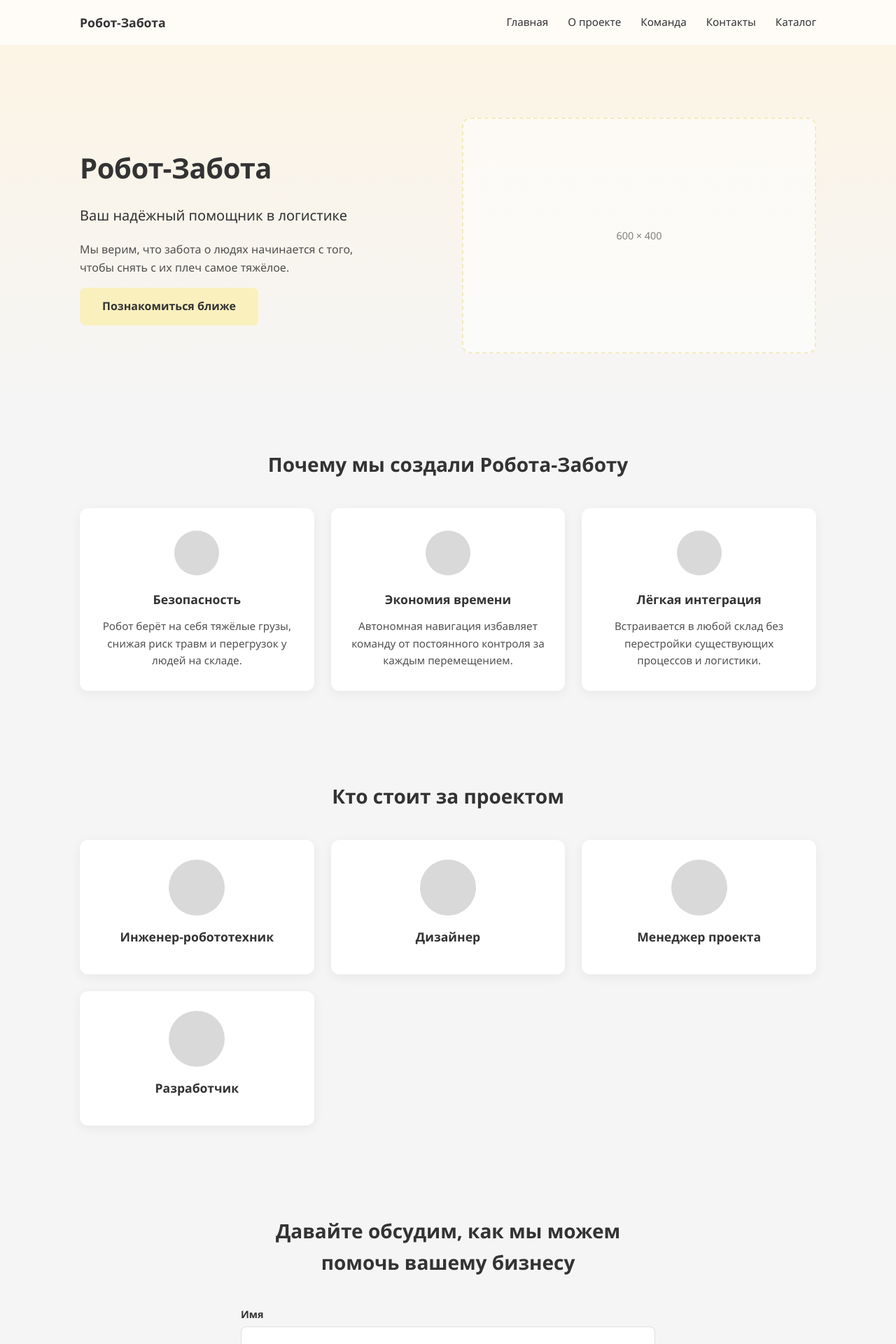
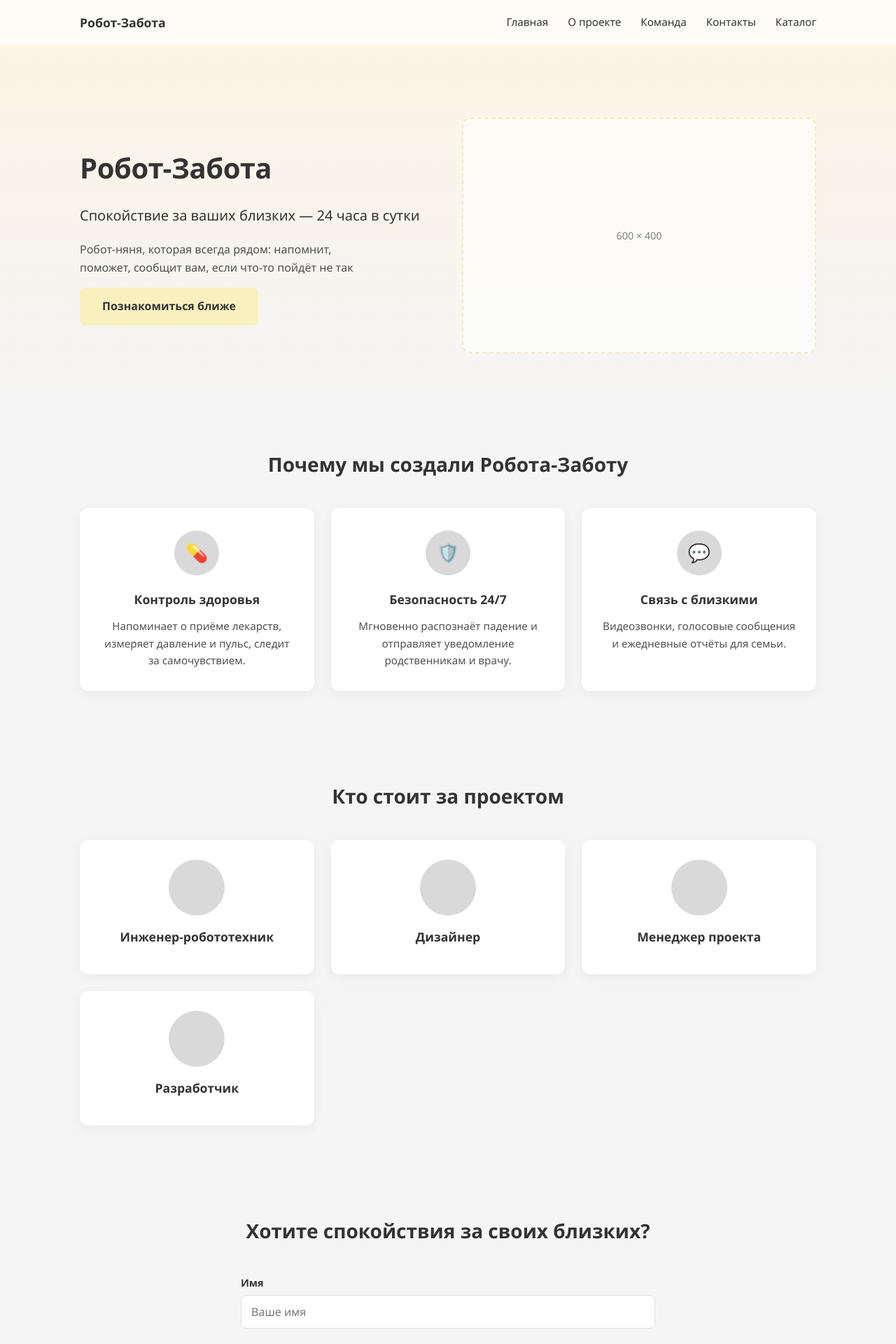
Before and after one commit to VladislavGnom/spectrum2_final_project_2026, a Django app: page / in a window 1280 px wide. Shown: the top 1920 px of the page at 70% size. Run offline with Django 5.2, Linux system fonts and the light colour scheme; parts of the project's set-up code (start-up, migrations or seed data) failed here and were passed over.

Commit message:
added prompt 1-2

```diff
--- a/blog/views.py
+++ b/blog/views.py
@@ -10,6 +10,6 @@ def index(request):
     """
     context = {
         'placeholder_title': 'Блог с кейсами',
-        'placeholder_text': 'Скоро здесь будет блог',
+        'placeholder_text': 'Скоро здесь будут истории семей, которым помогла наша няня',
     }
     return render(request, 'blog/stub.html', context)
--- a/catalog/views.py
+++ b/catalog/views.py
@@ -10,6 +10,6 @@ def index(request):
     """
     context = {
         'placeholder_title': 'Каталог роботов',
-        'placeholder_text': 'Скоро здесь будет каталог',
+        'placeholder_text': 'Скоро здесь будут модели роботов-нянь',
     }
     return render(request, 'catalog/stub.html', context)
--- a/core/static/core/script.js
+++ b/core/static/core/script.js
@@ -150,21 +150,21 @@ document.addEventListener('DOMContentLoaded', function () {
             })
             .then(function (result) {
                 if (result.body && result.body.ok) {
-                    successEl.textContent = 'Спасибо! Мы свяжемся с вами в ближайшее время';
+                    successEl.textContent = 'Мы подберём решение для вашей семьи и свяжемся с вами в ближайшее время';
                     form.reset();
                 } else if (result.body && result.body.errors) {
                     Object.keys(result.body.errors).forEach(function (field) {
                         setFieldError(field, result.body.errors[field][0].message);
                     });
                 } else {
-                    successEl.textContent = 'Спасибо! Мы свяжемся с вами в ближайшее время';
+                    successEl.textContent = 'Мы подберём решение для вашей семьи и свяжемся с вами в ближайшее время';
                     form.reset();
                 }
             })
             .catch(function (error) {
                 console.log('Ошибка отправки формы (данные сохранены только в консоли):', error);
                 // Даже при недоступности бэкенда — не оставляем пользователя без ответа
-                successEl.textContent = 'Спасибо! Мы свяжемся с вами в ближайшее время';
+                successEl.textContent = 'Мы подберём решение для вашей семьи и свяжемся с вами в ближайшее время';
                 form.reset();
             })
             .finally(function () {
--- a/core/static/core/style.css
+++ b/core/static/core/style.css
@@ -271,6 +271,11 @@ img {
     border-radius: 50%;
     background-color: #D9D9D9;
     margin: 0 auto 20px;
+    display: flex;
+    align-items: center;
+    justify-content: center;
+    font-size: 1.6rem;
+    line-height: 1;
 }
 
 .card-title {
--- a/core/templates/core/base.html
+++ b/core/templates/core/base.html
@@ -4,8 +4,8 @@
 <head>
     <meta charset="UTF-8">
     <meta name="viewport" content="width=device-width, initial-scale=1.0">
-    <title>{% block title %}Робот-Забота — надёжный помощник в логистике{% endblock %}</title>
-    <meta name="description" content="{# ТЕКСТ ОТ БРЕНДА: мета-описание — пример, заменить после получения стратегии #}Робот-Забота — мобильная платформа, которая берёт на себя тяжёлую работу на складе и заботится о безопасности вашей команды.">
+    <title>{% block title %}Робот-Забота — спокойствие за ваших близких{% endblock %}</title>
+    <meta name="description" content="{# ТЕКСТ ОТ БРЕНДА: мета-описание — пример, заменить после получения стратегии #}Робот-няня — забота о ваших близких, когда вы не можете быть рядом. Контроль здоровья, безопасность и связь 24/7.">
     <link rel="stylesheet" href="{% static 'core/style.css' %}">
     {% block extra_head %}{% endblock %}
 </head>
@@ -44,7 +44,7 @@
             </span>
             <p class="footer-note">
                 {# ТЕКСТ ОТ БРЕНДА: подпись в футере — пример, заменить после получения стратегии #}
-                © 2026 Робот-Забота. Заботимся о вашей команде и вашем времени.
+                © 2026 Робот-Забота. Заботимся о тех, кто вам дорог.
             </p>
         </div>
     </footer>
--- a/core/templates/core/index.html
+++ b/core/templates/core/index.html
@@ -13,11 +13,11 @@
                 </h1>
                 <p class="hero-slogan">
                     {# ТЕКСТ ОТ БРЕНДА: слоган — пример, заменить после получения стратегии #}
-                    Ваш надёжный помощник в логистике
+                    Спокойствие за ваших близких — 24 часа в сутки
                 </p>
                 <p class="hero-subtext">
                     {# ТЕКСТ ОТ БРЕНДА: подводка — пример, заменить после получения стратегии #}
-                    Мы верим, что забота о людях начинается с того, чтобы снять с их плеч самое тяжёлое.
+                    Робот-няня, которая всегда рядом: напомнит, поможет, сообщит вам, если что-то пойдёт не так
                 </p>
                 <a href="#about" class="btn btn-primary">
                     {# ТЕКСТ ОТ БРЕНДА: текст кнопки — пример, заменить после получения стратегии #}
@@ -26,7 +26,7 @@
             </div>
 
             <div class="hero-visual">
-                {# ЗАМЕНИТЬ: рендер робота #}
+                {# ЗАМЕНИТЬ: рендер робота-няни рядом с пожилым человеком в уютной комнате #}
                 <div class="hero-visual-placeholder">
                     <span>600 × 400</span>
                 </div>
@@ -44,38 +44,47 @@
 
             <div class="cards-grid">
                 <div class="card">
-                    <div class="card-icon">{# ЗАМЕНИТЬ: иконка #}</div>
+                    <div class="card-icon">
+                        {# ЗАМЕНИТЬ: фото робота, напоминающего о лекарствах #}
+                        💊
+                    </div>
                     <h3 class="card-title">
                         {# ТЕКСТ ОТ БРЕНДА: заголовок карточки — пример, заменить после получения стратегии #}
-                        Безопасность
+                        Контроль здоровья
                     </h3>
                     <p class="card-text">
                         {# ТЕКСТ ОТ БРЕНДА: описание карточки — пример, заменить после получения стратегии #}
-                        Робот берёт на себя тяжёлые грузы, снижая риск травм и перегрузок у людей на складе.
+                        Напоминает о приёме лекарств, измеряет давление и пульс, следит за самочувствием.
                     </p>
                 </div>
 
                 <div class="card">
-                    <div class="card-icon">{# ЗАМЕНИТЬ: иконка #}</div>
+                    <div class="card-icon">
+                        {# ЗАМЕНИТЬ: фото робота с пожилым человеком #}
+                        🛡️
+                    </div>
                     <h3 class="card-title">
                         {# ТЕКСТ ОТ БРЕНДА: заголовок карточки — пример, заменить после получения стратегии #}
-                        Экономия времени
+                        Безопасность 24/7
                     </h3>
                     <p class="card-text">
                         {# ТЕКСТ ОТ БРЕНДА: описание карточки — пример, заменить после получения стратегии #}
-                        Автономная навигация избавляет команду от постоянного контроля за каждым перемещением.
+                        Мгновенно распознаёт падение и отправляет уведомление родственникам и врачу.
                     </p>
                 </div>
 
                 <div class="card">
-                    <div class="card-icon">{# ЗАМЕНИТЬ: иконка #}</div>
+                    <div class="card-icon">
+                        {# ЗАМЕНИТЬ: фото интерфейса приложения для родственников #}
+                        💬
+                    </div>
                     <h3 class="card-title">
                         {# ТЕКСТ ОТ БРЕНДА: заголовок карточки — пример, заменить после получения стратегии #}
-                        Лёгкая интеграция
+                        Связь с близкими
                     </h3>
                     <p class="card-text">
                         {# ТЕКСТ ОТ БРЕНДА: описание карточки — пример, заменить после получения стратегии #}
-                        Встраивается в любой склад без перестройки существующих процессов и логистики.
+                        Видеозвонки, голосовые сообщения и ежедневные отчёты для семьи.
                     </p>
                 </div>
             </div>
@@ -116,26 +125,26 @@
         <div class="section-inner section-inner--narrow">
             <h2 class="section-title">
                 {# ТЕКСТ ОТ БРЕНДА: заголовок — пример, заменить после получения стратегии #}
-                Давайте обсудим, как мы можем помочь вашему бизнесу
+                Хотите спокойствия за своих близких?
             </h2>
 
             <form id="contact-form" class="contact-form" novalidate>
                 {% csrf_token %}
                 <div class="form-field">
                     <label for="id_name">Имя</label>
-                    <input type="text" id="id_name" name="name" autocomplete="name" required>
+                    <input type="text" id="id_name" name="name" autocomplete="name" placeholder="Ваше имя" required>
                     <span class="field-error" data-error-for="name"></span>
                 </div>
 
                 <div class="form-field">
                     <label for="id_email">Email</label>
-                    <input type="email" id="id_email" name="email" autocomplete="email" required>
+                    <input type="email" id="id_email" name="email" autocomplete="email" placeholder="email@example.com" required>
                     <span class="field-error" data-error-for="email"></span>
                 </div>
 
                 <div class="form-field">
                     <label for="id_message">Сообщение</label>
-                    <textarea id="id_message" name="message" rows="5" required></textarea>
+                    <textarea id="id_message" name="message" rows="5" placeholder="Расскажите о вашей ситуации..." required></textarea>
                     <span class="field-error" data-error-for="message"></span>
                 </div>
 
--- a/core/views.py
+++ b/core/views.py
@@ -28,6 +28,6 @@ def contact_submit(request):
     form = ContactForm(payload)
     if form.is_valid():
         # ЗАМЕНИТЬ: здесь в будущем — отправка письма или сохранение лида.
-        return JsonResponse({'ok': True, 'message': 'Спасибо! Мы свяжемся с вами в ближайшее время'})
+        return JsonResponse({'ok': True, 'message': 'Мы подберём решение для вашей семьи и свяжемся с вами в ближайшее время'})
 
     return JsonResponse({'ok': False, 'errors': form.errors.get_json_data()}, status=400)
```
Also changed, not shown: 1 other file.
